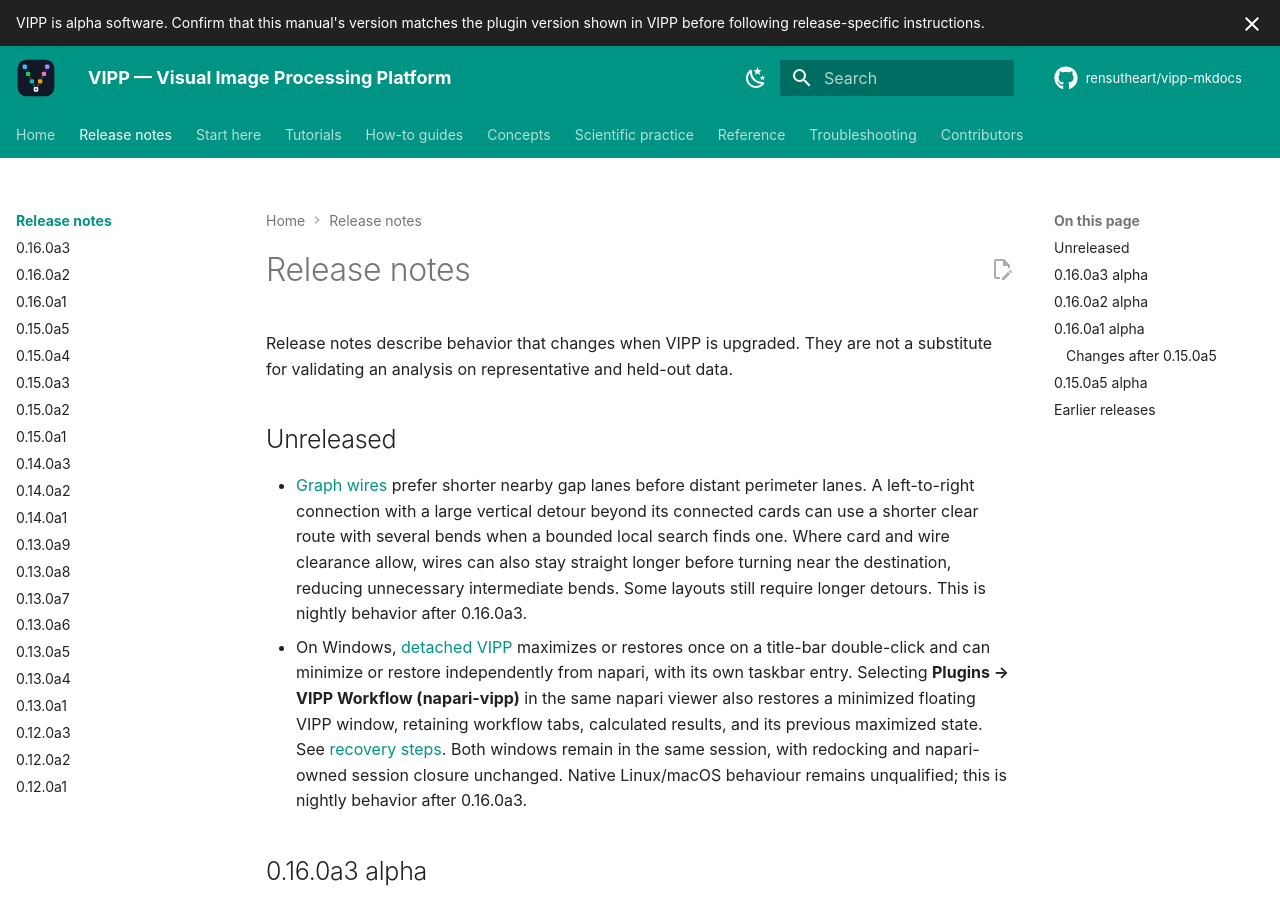
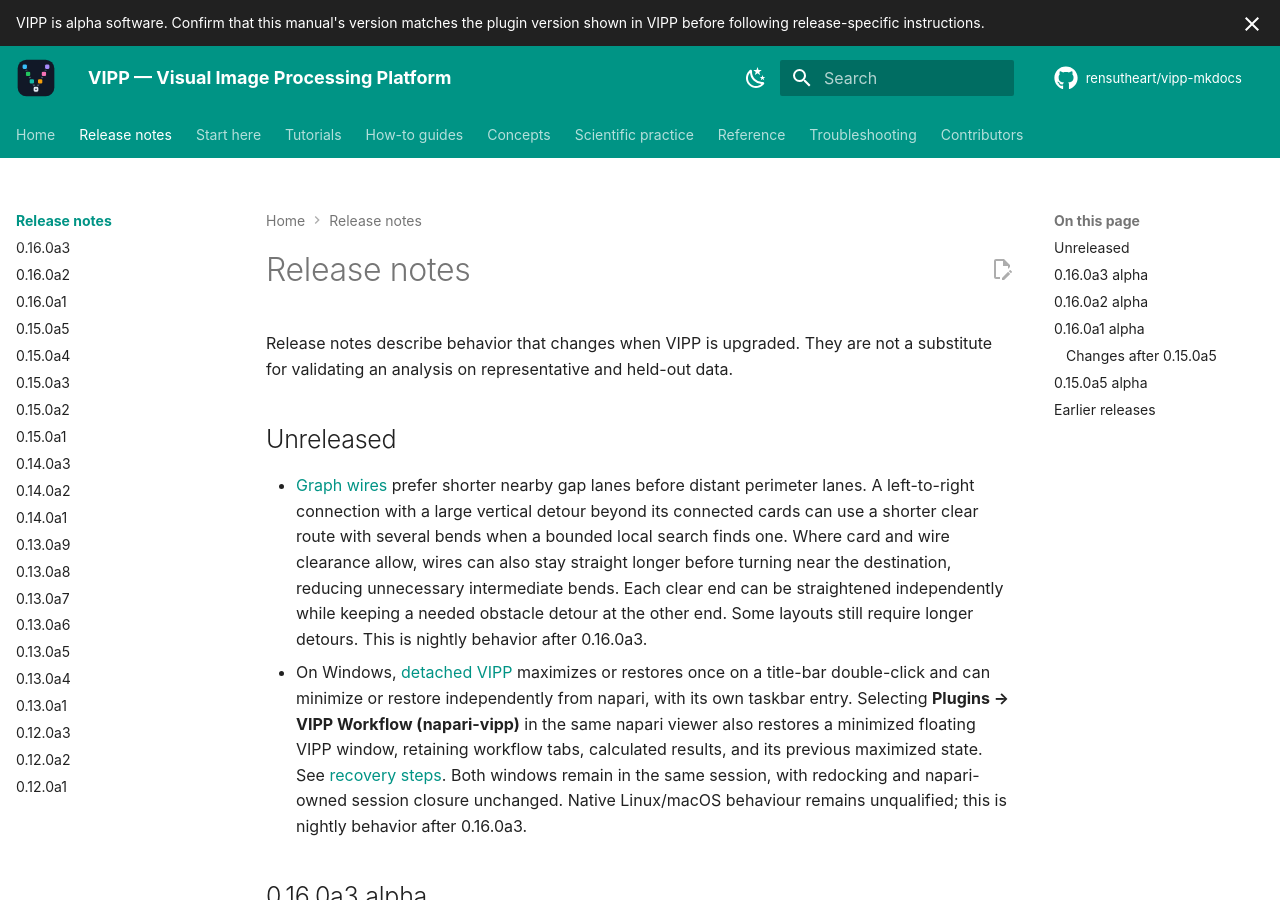
Before and after one commit to rensutheart/vipp-mkdocs, an MkDocs documentation site: the page built from docs/releases/index.md, in a window 1280 px wide and 900 px high. Built offline with MkDocs 1.6.1 and Material for MkDocs 9.7.7, drawn with Linux system fonts in a browser that asks for light colours; plug-ins that fetch from the network failed and are left out; comment, search, counter and statistics services are not loaded; the version menu is left out.

Commit message:
docs: explain independent straightening of clear wire ends

```diff
--- a/docs/releases/index.md
+++ b/docs/releases/index.md
@@ -12,8 +12,9 @@
   clear route with several bends when a bounded local search finds one.
   Where card and wire clearance allow, wires can also stay straight longer
   before turning near the destination, reducing unnecessary intermediate
-  bends. Some layouts still require longer detours. This is nightly behavior
-  after 0.16.0a3.
+  bends. Each clear end can be straightened independently while keeping a
+  needed obstacle detour at the other end. Some layouts still require longer
+  detours. This is nightly behavior after 0.16.0a3.
 - On Windows, [detached VIPP](../reference/interface.md) maximizes or restores
   once on a title-bar double-click and can minimize or restore independently
   from napari, with its own taskbar entry. Selecting **Plugins → VIPP Workflow
```
Also changed, not shown: docs/how-to/edit-graph.md (+2 -1 lines), docs/reference/interface.md (+2 -0 lines).
